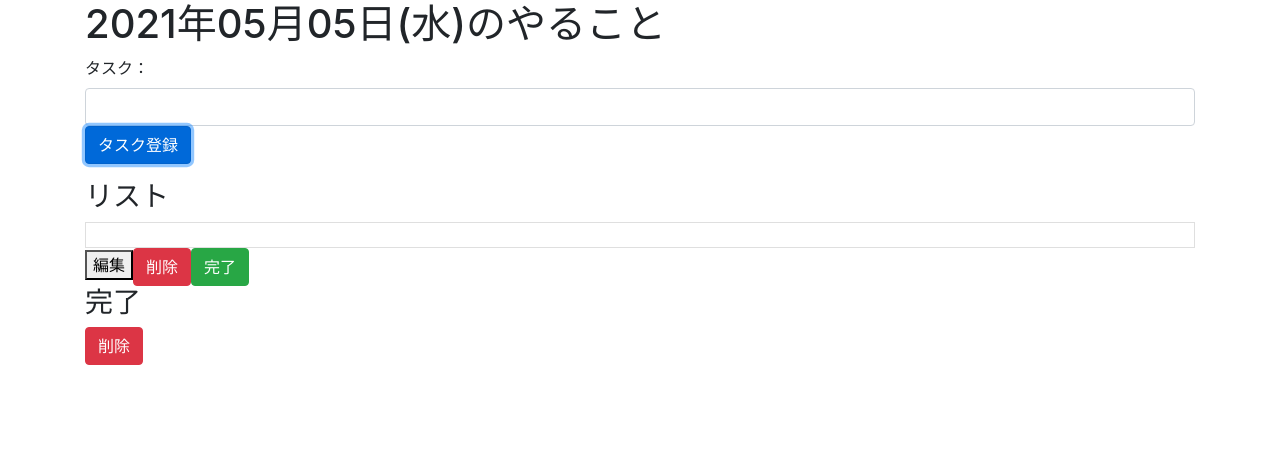
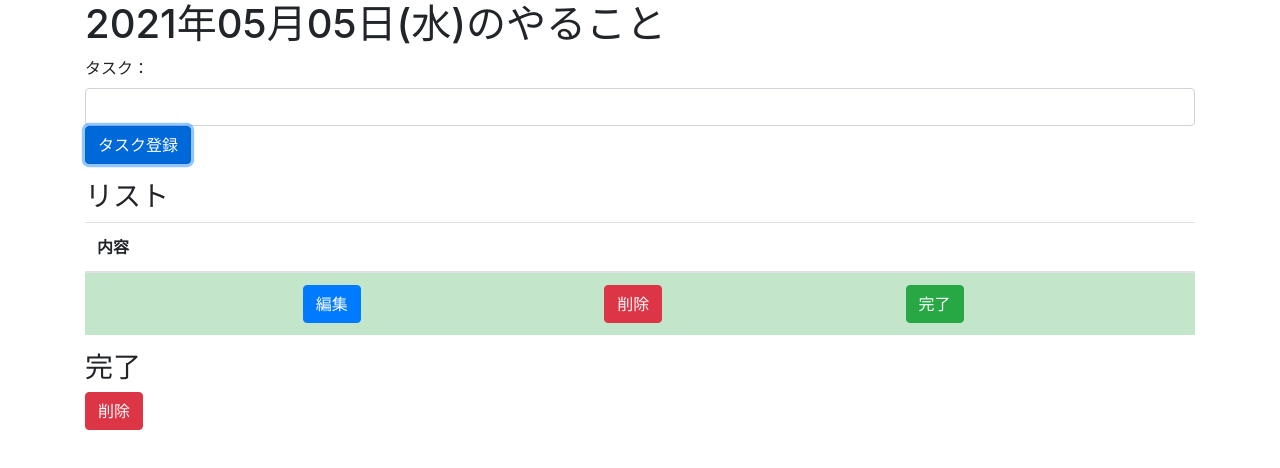
Before and after one commit to azufb/Hooks-Todo, a React (Create React App) app: page / in a window 1280 px wide. Both pictures are taken after a click on the button "タスク登録". Shown: the top 468 px of the page. Built offline with nearby package versions, Linux system fonts and the light colour scheme.

Commit message:
リストスタイル修正

```diff
--- a/src/component/Todo.js
+++ b/src/component/Todo.js
@@ -53,28 +53,58 @@ const Todo = ({ todo }) => {
 
     return (
         <div>
+
+            <table class="table">
                             {
                                 editable ? ( // editableが、trueであれば、編集用フォームを表示。
                                 <>
-                        <input id="formTodos" className="form-control" value={title} onChange={(e) => setTitle(e.target.value)} />
-                        <button onClick={edited}>保存</button>
-                        <button type="submit"  onClick={handleEditable}>
+                                    <thead>
+                                        <tr>
+                                            <th scope="col">内容</th>
+                                            <th scope="col"></th>
+                                            <th scope="col"></th>
+                                            <th scope="col"></th>
+                                            <th scope="col"></th>
+                                        </tr>
+                                    </thead>
+                                    <tbody>
+                                        <tr class="table-success">
+                                        <td class="table-success" scope="row"><input id="formTodos" className="form-control" value={title} onChange={(e) => setTitle(e.target.value)} /></td>
+                                        <td class="table-success"><button type="button" className="btn btn-primary" onClick={edited}>保存</button></td>
+                                        <td class="table-success"><button type="submit" className="btn btn-primary" onClick={handleEditable}>
                                             とじる
-                        </button>
+                                        </button></td>
+                                        <td><button type="button" className="btn btn-danger" onClick={deleteTodo}>削除</button></td>
+                                        <td><button type="button" className="btn btn-success" onClick={completeTodo}>完了</button></td>
+                                        </tr>
+                                    </tbody>
                                 </>
 
                                 ) : (　// editableが、falseであれば、タスク名を表示。
                                 <>
-                        <a href="#" className="list-group-item list-group-item-action">{todo.title}</a>
-                        <button onClick={handleEditable}>
+                                    <thead>
+                                        <tr>
+                                            <th scope="col">内容</th>
+                                            <th scope="col"></th>
+                                            <th scope="col"></th>
+                                            <th scope="col"></th>
+                                        </tr>
+                                    </thead>
+                                    <tbody>
+                                        <tr class="table-success">
+                                        <td class="table-success" scope="row">{todo.title}</td>
+                                        <td class="table-success"><button type="button" className="btn btn-primary" onClick={handleEditable}>
                                             編集
-                        </button>
+                                        </button></td>
+                                        <td class="table-success"><button type="button" className="btn btn-danger" onClick={deleteTodo}>削除</button></td>
+                                        <td class="table-success"><button type="button" className="btn btn-success" onClick={completeTodo}>完了</button></td>
+                                        </tr>
+                                    </tbody>
                                 </>
+
                                 )
                             }
-
-            <button type="button" className="btn btn-danger" onClick={deleteTodo}>削除</button>
-            <button type="button" className="btn btn-success" onClick={completeTodo}>完了</button>
+            </table>
         </div>
     )
 }
```
Lines whose indentation alone changed are shown as unchanged.
